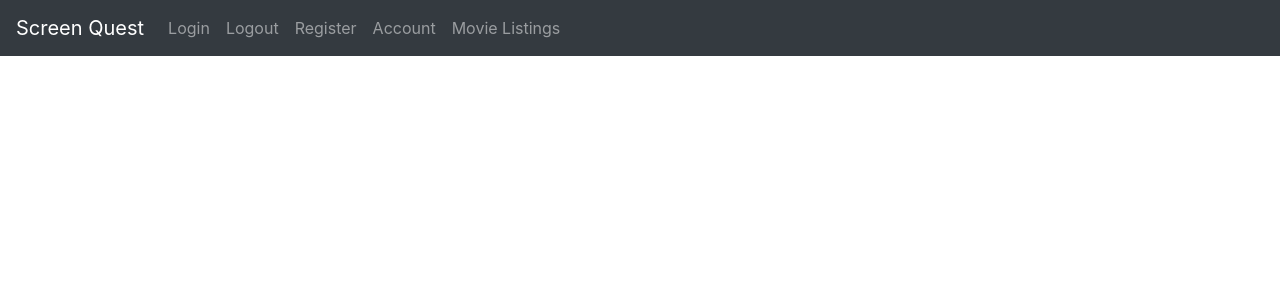
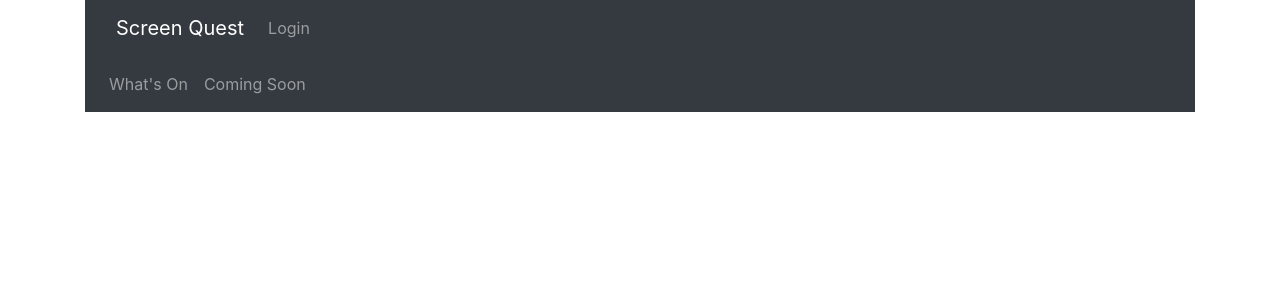
Before and after one commit to LiamMurray433/ScreenQuest, a PHP site: page /index.php in a window 1280 px wide. Shown: the top 300 px of the page. Run offline with PHP 8.4, Linux system fonts and the light colour scheme.

Commit message:
Modifying navbar design

```diff
--- a/includes/filter.php
+++ b/includes/filter.php
@@ -50,6 +50,7 @@
 <!--  close head-->
 
 <body>
+    <div class="container">
     <nav class="navbar navbar-expand-lg navbar-dark  bg-dark">
         <a class="navbar-brand" href="#">Navbar with Filter Function</a>
         <form class="form-inline my-2 my-lg-0">
@@ -78,6 +79,7 @@
             </select>
         </form>
     </nav><!-- Close Navbar  -->
+    </div>
     <!--  =============================
 	=====    Search Result  =======
 	=================================== -->
--- a/includes/nav.php
+++ b/includes/nav.php
@@ -17,7 +17,9 @@
 </head>
 
 <body>
+    <div class="container">
         <nav class="navbar navbar-expand-lg navbar-dark bg-dark">
+            <div class="container-fluid">
                 <a class="navbar-brand" href="#">Screen Quest</a>
                 <button class="navbar-toggler" type="button"
                     data-toggle="collapse"
@@ -31,18 +33,21 @@
                         <li class="nav-item">
                              <a class="nav-link" href="login.php">Login</a>
                         </li>
+                    </ul>
+                </div>
+            </div>
+        </nav>
+        <nav class="navbar navbar-expand-lg navbar-dark bg-dark">
+            <div class="collapse navbar-collapse" id="navbarNav">
+                <ul class="navbar-nav">
                     <li class="nav-item">
-                    <a class="nav-link" href="logout.php">Logout</a>
+                        <a class="nav-link" href="movie_listing.php">What's On</a>
                     </li>
                     <li class="nav-item">
-                    <a class="nav-link" href="register.php">Register</a>
-                </li>
-                <li class="nav-item">
-                    <a class="nav-link" href="user_account.php">Account</a>
-                </li>
-                <li class="nav-item">
-                    <a class="nav-link" href="movie_listing.php">Movie Listings</a>
+                        <a class="nav-link" href="movie_listing.php">Coming Soon</a>
                     </li>
                 </ul>
             </div>
         </nav>
+    </div>
+</body>
--- a/index.php
+++ b/index.php
@@ -1,3 +1,13 @@
 <?php
+# Access session.
+session_start();
+# Include navigation file.
 include('includes/nav.php');
+# Redirect if not logged in.
+if (!isset($_SESSION['id'])) {
+    require('login_tools.php');
+}
+
 include('includes/footer.php');
+
+# Include footer file.
```
Lines whose indentation alone changed are shown as unchanged.
